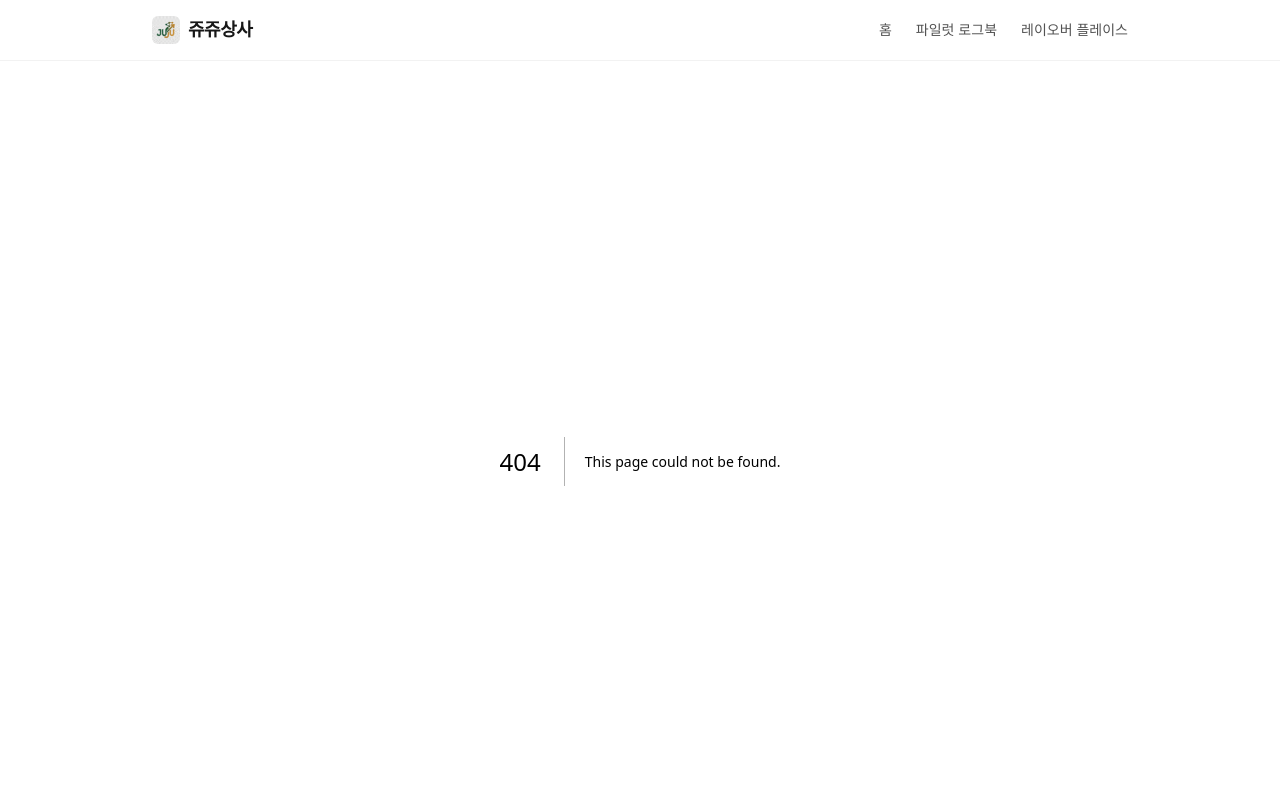
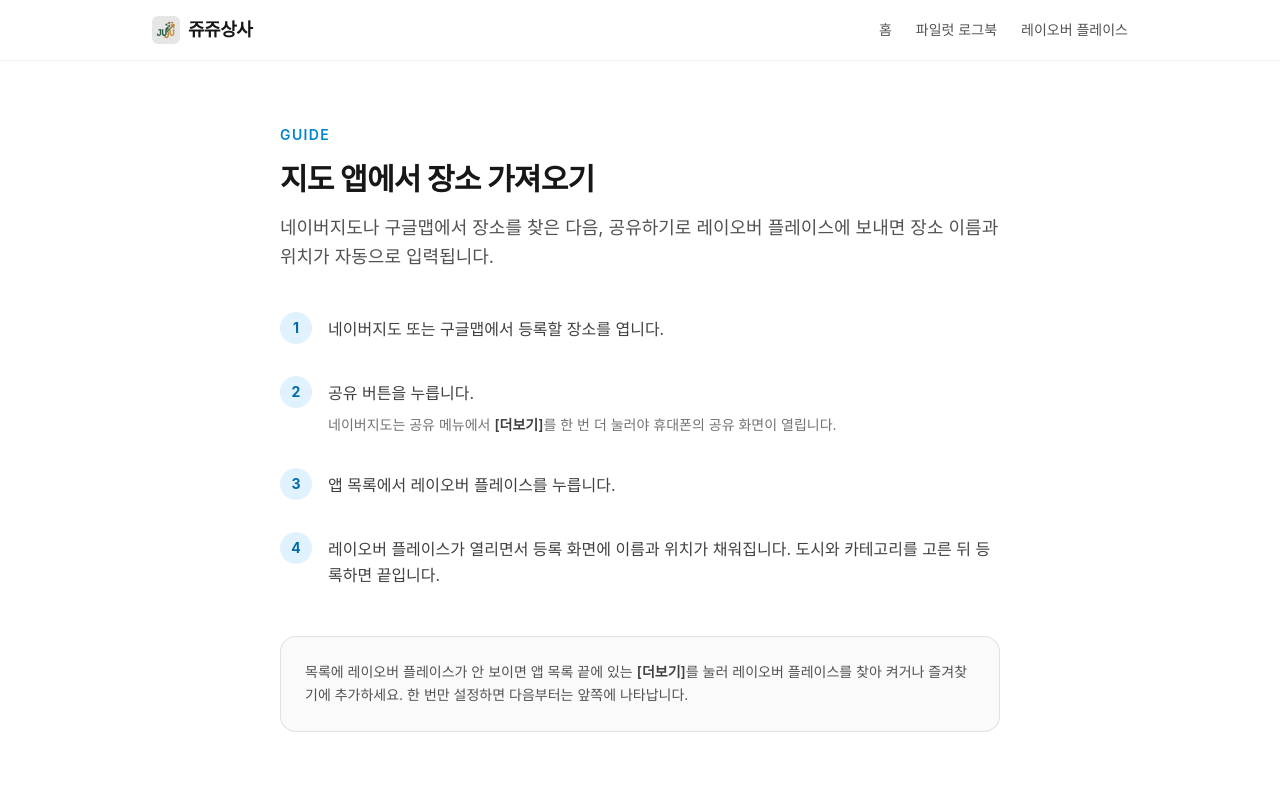
Before and after one commit to jusubara/jujusangsa, a Next.js app: page /layoverplace/guide in a window 1280 px wide. Before the commit this address had no page. Shown: the top 796 px of the page. Built offline with nearby package versions, Linux system fonts and the light colour scheme.

Commit message:
레이오버 플레이스: 지도 앱에서 장소 가져오기 가이드 페이지 추가

```diff
--- /dev/null
+++ b/app/layoverplace/guide/page.tsx
@@ -0,0 +1,72 @@
+import type { Metadata } from "next";
+
+export const metadata: Metadata = {
+  title: "지도 앱에서 장소 가져오기",
+};
+
+export default function LayoverPlaceGuidePage() {
+  return (
+    <div className="mx-auto max-w-3xl px-6 py-16">
+      <p className="text-sm font-semibold uppercase tracking-widest text-sky-600">
+        Guide
+      </p>
+      <h1 className="mt-4 text-3xl font-bold tracking-tight">
+        지도 앱에서 장소 가져오기
+      </h1>
+      <p className="mt-4 text-lg leading-relaxed text-neutral-600">
+        네이버지도나 구글맵에서 장소를 찾은 다음, 공유하기로 레이오버 플레이스에 보내면 장소 이름과 위치가 자동으로 입력됩니다.
+      </p>
+
+      <ol className="mt-10 space-y-8">
+        <li className="flex gap-4">
+          <span className="flex h-8 w-8 shrink-0 items-center justify-center rounded-full bg-sky-100 text-sm font-bold text-sky-700">
+            1
+          </span>
+          <p className="pt-1 text-base leading-relaxed text-neutral-700">
+            네이버지도 또는 구글맵에서 등록할 장소를 엽니다.
+          </p>
+        </li>
+        <li className="flex gap-4">
+          <span className="flex h-8 w-8 shrink-0 items-center justify-center rounded-full bg-sky-100 text-sm font-bold text-sky-700">
+            2
+          </span>
+          <div className="pt-1">
+            <p className="text-base leading-relaxed text-neutral-700">
+              공유 버튼을 누릅니다.
+            </p>
+            <p className="mt-2 text-sm leading-relaxed text-neutral-500">
+              네이버지도는 공유 메뉴에서 <span className="font-semibold text-neutral-700">[더보기]</span>를 한 번 더 눌러야 휴대폰의 공유 화면이 열립니다.
+            </p>
+          </div>
+        </li>
+        <li className="flex gap-4">
+          <span className="flex h-8 w-8 shrink-0 items-center justify-center rounded-full bg-sky-100 text-sm font-bold text-sky-700">
+            3
+          </span>
+          <p className="pt-1 text-base leading-relaxed text-neutral-700">
+            앱 목록에서 레이오버 플레이스를 누릅니다.
+          </p>
+        </li>
+        <li className="flex gap-4">
+          <span className="flex h-8 w-8 shrink-0 items-center justify-center rounded-full bg-sky-100 text-sm font-bold text-sky-700">
+            4
+          </span>
+          <p className="pt-1 text-base leading-relaxed text-neutral-700">
+            레이오버 플레이스가 열리면서 등록 화면에 이름과 위치가 채워집니다. 도시와 카테고리를 고른 뒤 등록하면 끝입니다.
+          </p>
+        </li>
+      </ol>
+
+      <section className="mt-12 rounded-2xl border border-black/10 bg-neutral-50 p-6">
+        <p className="text-sm leading-relaxed text-neutral-600">
+          목록에 레이오버 플레이스가 안 보이면 앱 목록 끝에 있는{" "}
+          <span className="font-semibold text-neutral-700">[더보기]</span>를 눌러 레이오버 플레이스를 찾아 켜거나 즐겨찾기에 추가하세요. 한 번만 설정하면 다음부터는 앞쪽에 나타납니다.
+        </p>
+      </section>
+
+      <p className="mt-16 text-xs text-neutral-400">
+        © 2026 쥬쥬상사 (JUJU SANGSA). All rights reserved.
+      </p>
+    </div>
+  );
+}
--- a/app/layoverplace/page.tsx
+++ b/app/layoverplace/page.tsx
@@ -132,6 +132,9 @@ export default function LayoverPlacePage() {
               <Link href="/layoverplace/support" className="text-sky-600 hover:underline">
                 지원 / 자주 묻는 질문 보기 →
               </Link>
+              <Link href="/layoverplace/guide" className="text-sky-600 hover:underline">
+                지도 앱에서 장소 가져오기 →
+              </Link>
             </div>
           </div>
         </div>
```
